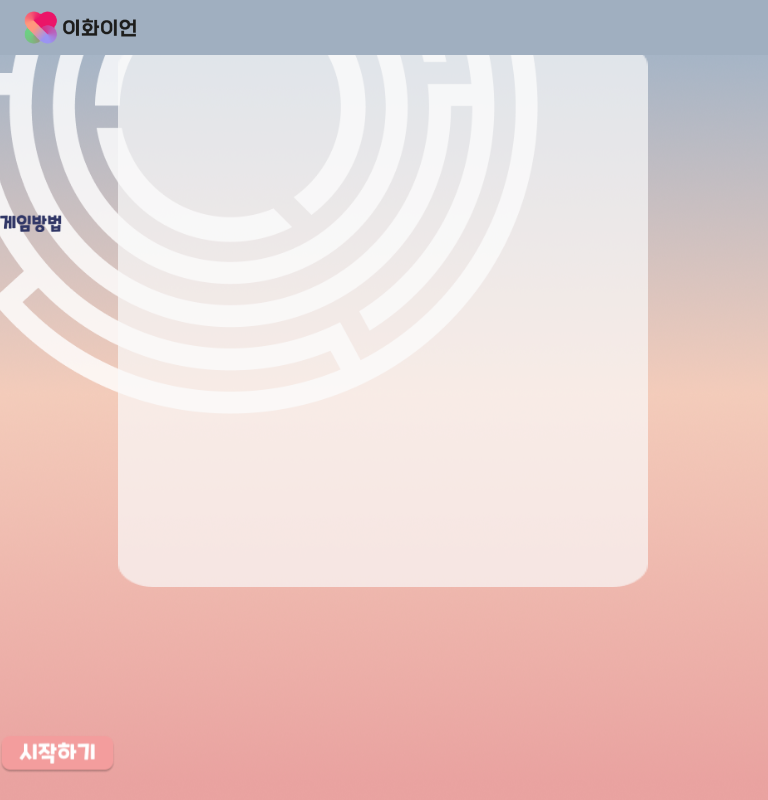
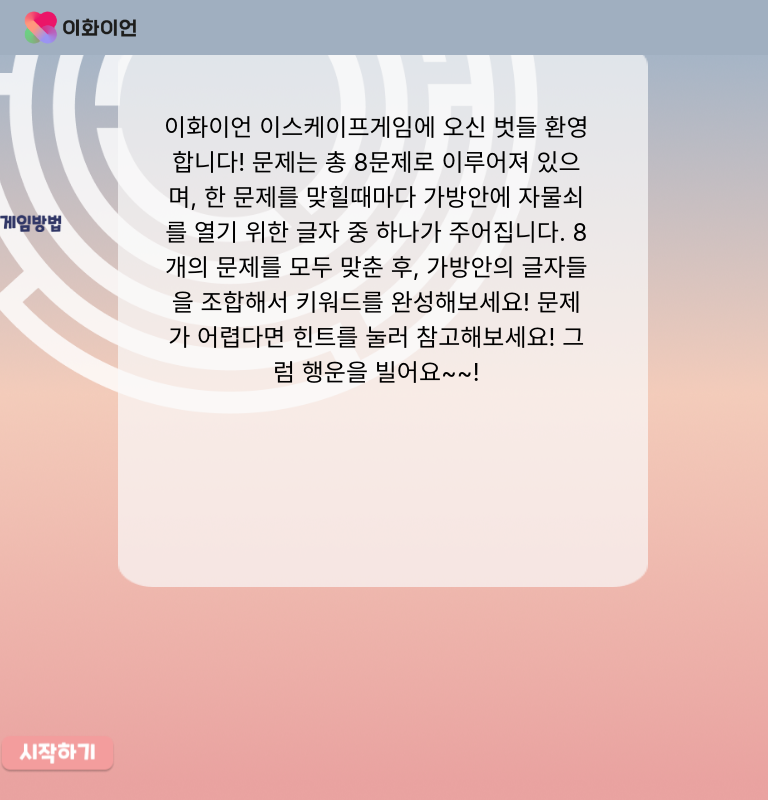
Before and after one commit to Ewhaian-WebEngineering/pearflower2022, a React (Create React App) app: page /gameinfo in a window 768 px wide. Built offline with nearby package versions, Linux system fonts and the light colour scheme.

Commit message:
gameinfo 설명추가

```diff
--- a/src/views/game/GameInfo.css
+++ b/src/views/game/GameInfo.css
@@ -65,7 +65,7 @@
     }
 
     #howtolabel {
-        width: 35vw;
+        width: 30vw;
     }
 
     .start {
@@ -77,6 +77,16 @@
 
     #startbtn {
         width: 62vw;
+    }
+
+    .explain {
+        position: absolute;
+        width: 60%;
+        right: 0;
+        top: 0;
+        font-size: 80%;
+        margin-right: 20%;
+        margin-top: 35%;
     }
 }
 
@@ -194,4 +204,13 @@
         width: 80%;
     }
 
+    .explain {
+        position: absolute;
+        width: 80%;
+        top: 0;
+        margin-top: 20%;
+        left: 0;
+        margin-left: 30%;
+        font-size: 150%;
+    }
 }
--- a/src/views/game/GameInfo.js
+++ b/src/views/game/GameInfo.js
@@ -29,6 +29,11 @@
                 </div>
                 <div className='gameboard'>
                     <img id='gameboard' src='/img/game/gameboard.png' alt='gameboard'></img>
+                    <span className='explain'>이화이언 이스케이프게임에 오신 벗들 환영합니다!
+                        문제는 총 8문제로 이루어져 있으며, 한 문제를 맞힐때마다 가방안에
+                        자물쇠를 열기 위한 글자 중 하나가 주어집니다.
+                        8개의 문제를 모두 맞춘 후, 가방안의 글자들을 조합해서 키워드를 완성해보세요!
+                        문제가 어렵다면 힌트를 눌러 참고해보세요! 그럼 행운을 빌어요~~!</span>
                 </div>
                 <div className='start'>
                     <Link to='/gamemain'>
--- a/src/views/game/GameMain.js
+++ b/src/views/game/GameMain.js
@@ -66,7 +66,6 @@
 
 
     const navigate = useNavigate();
-
 
     //해당 인덱스답과 사용자 입력 답이 맞을 시 , currentIndex+1
     function checkAns() {
@@ -149,7 +148,6 @@
                         {/* 사용자가 답을 입력함 */}
                         <form>
                             <input className='inputbar' type="text" onChange={(e) => setUserAnswer(e.target.value)} onKeyPress={handleOnKeyPress} ></input>
-                            {/* <input type="hidden" ></input> */}
                             <div className="answerBtn" >
                                 <img alt="answer" id="_answerBtn" src="/img/game/answerBtn.png" type="submit" onClick={handleOnClick}
                                 />
```
